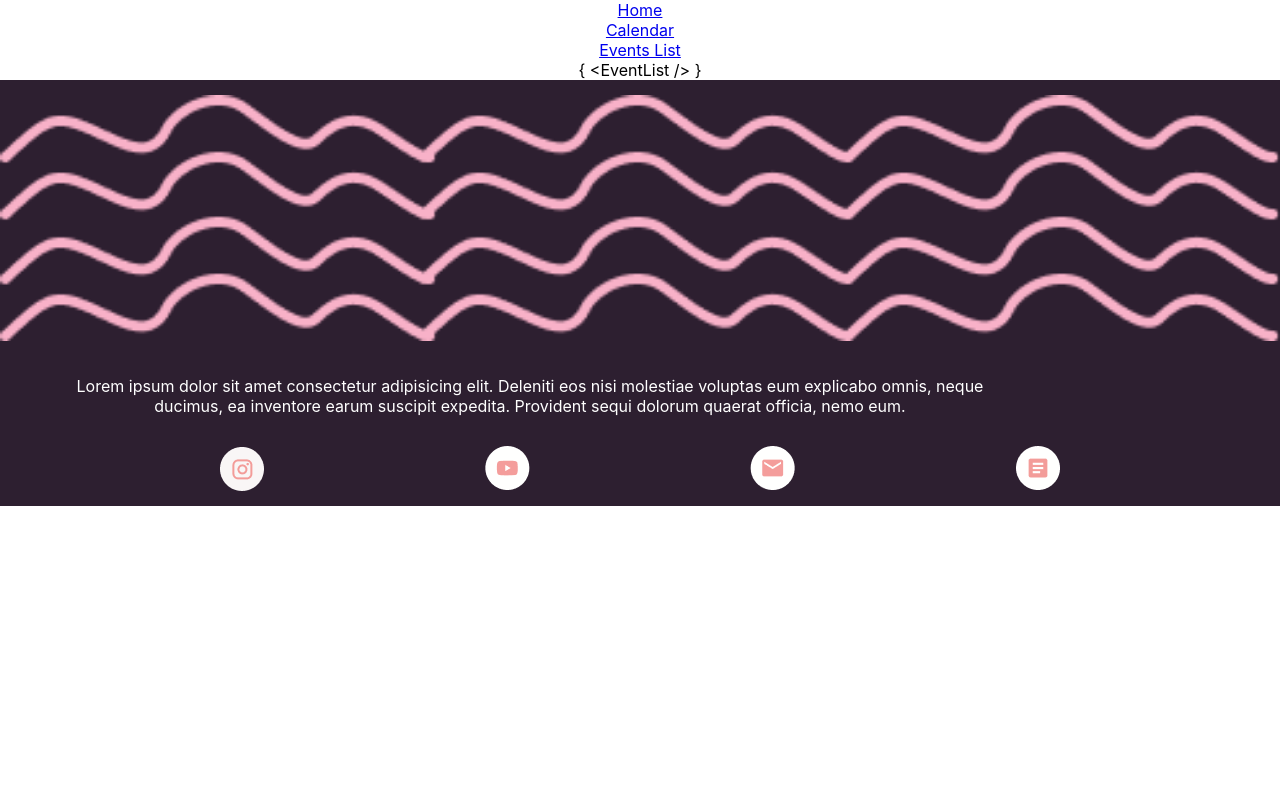
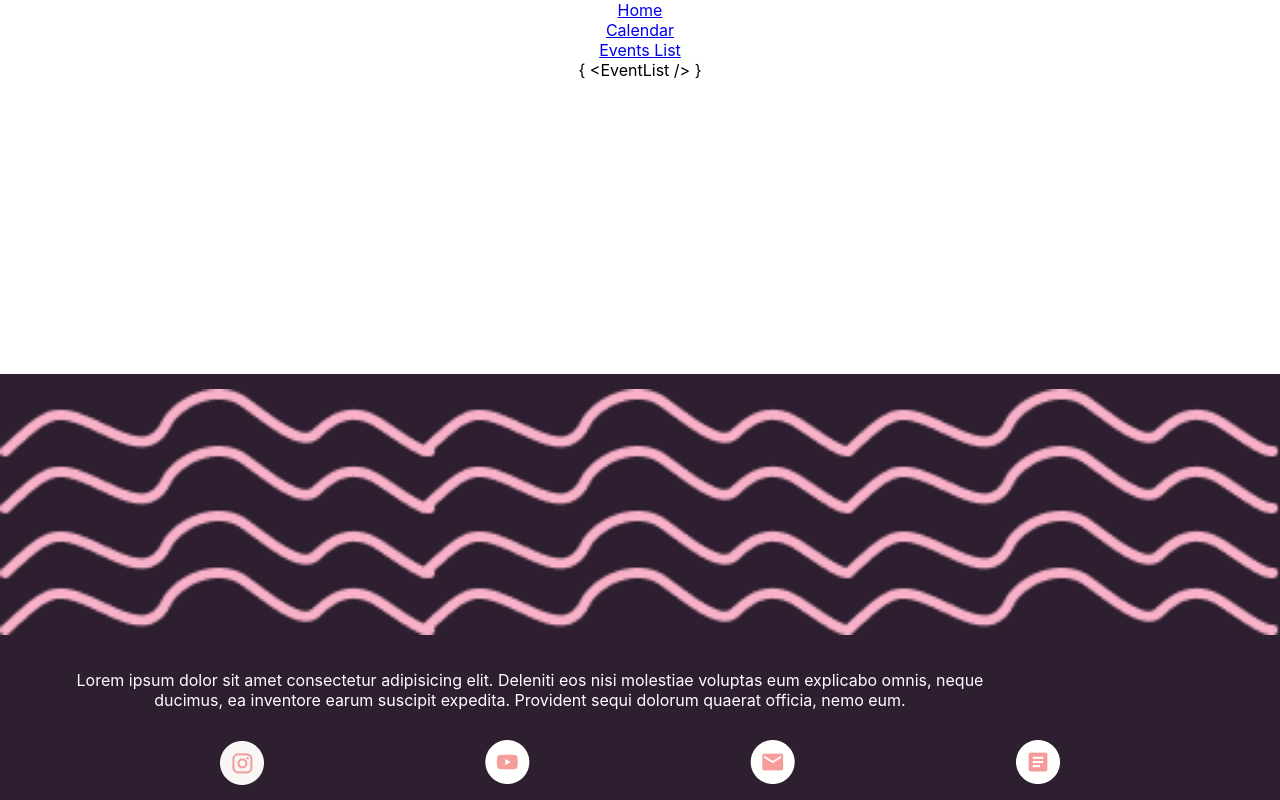
Before and after one commit to Merged-project/React-Merged, a React (Create React App) app: page /eventList in a window 1280 px wide. Built offline with nearby package versions, Linux system fonts and the light colour scheme; the HTML template or start-up script is replaced by a standard one.

Commit message:
footer ok

```diff
--- a/src/stylesheets/Footer.css
+++ b/src/stylesheets/Footer.css
@@ -1,13 +1,12 @@
 .footer-container {
+position: absolute;
 background-color: #2D1F30;
 bottom: 0;
 }
 
 .olasrosas {
     display: inline-block;
-    bottom: 0;
     width: 100%;
-    height: 10%;
     margin-bottom: 15px;
     margin-top: 15px;
 }
@@ -15,7 +14,6 @@ bottom: 0;
 .text {
     color: white;
     margin-left: 50px;
-    text-align: center;
     width: 75%;
     margin-bottom: 30px;
 }
```
